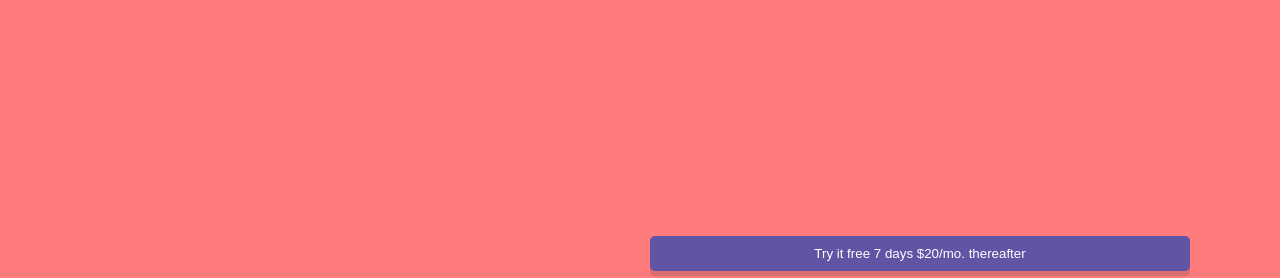
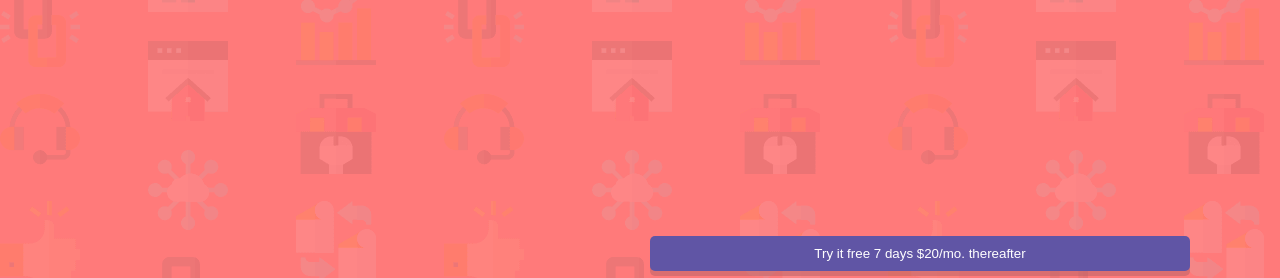
Before and after one commit to ihuomagold/responsive_reg, a plain HTML site: page index.html in a window 1280 px wide. Shown: the top 278 px of the page. Drawn offline with Linux system fonts and the light colour scheme; the site is published under a folder, as on GitHub Pages, so addresses that start at the root find nothing.

Commit message:
Update style.css

```diff
--- a/style.css
+++ b/style.css
@@ -8,7 +8,7 @@ html{
     width: auto;
 }
 body{
-    background-image: url('/bg-intro-desktop.png');
+    background-image: url('responsive_reg/bg-intro-desktop.png');
     background-color: hsl(0, 100%, 74%);
     font-size: 16px;
     max-width: 1440px;
```
